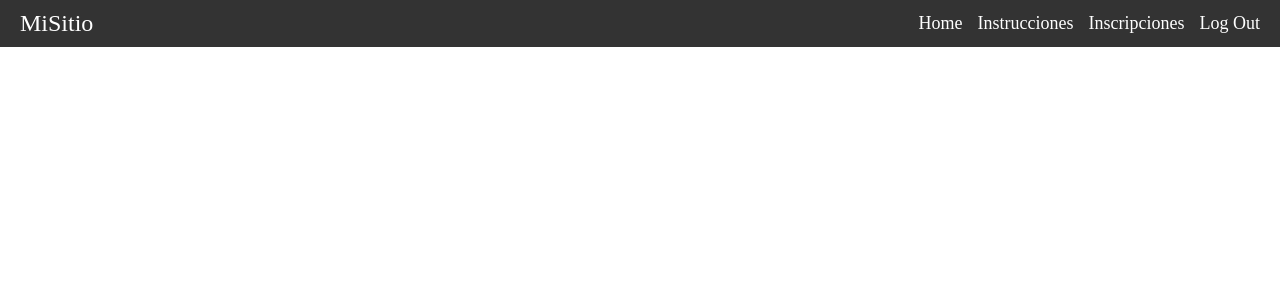
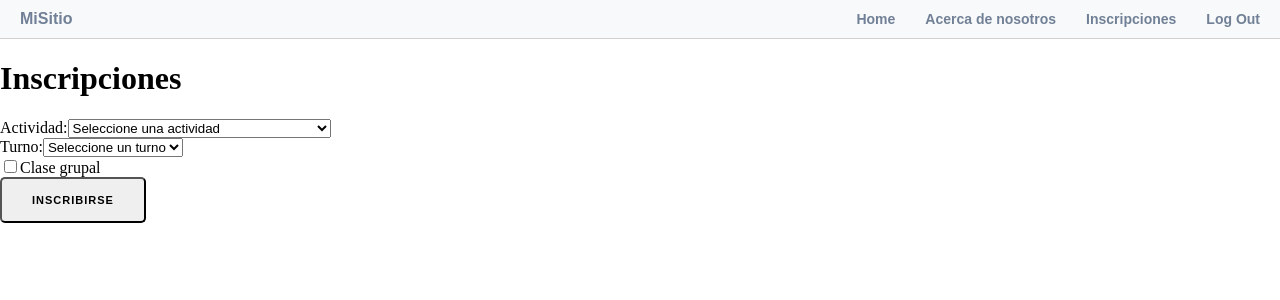
Before and after one commit to FranciscoAlvareez/Pagina-agenda-de-escuela, a React (Create React App) app in the folder agenda_escuela/: page /inscripciones in a window 1280 px wide. Shown: the top 300 px of the page. Built offline with nearby package versions, Linux system fonts and the light colour scheme; the HTML template or start-up script is replaced by a standard one; a web font is replaced by a local one.

Commit message:
Cambios navbar,home,inscripciones

```diff
--- a/agenda_escuela/src/App.js
+++ b/agenda_escuela/src/App.js
@@ -4,6 +4,8 @@ import Forms from "./Components/Forms/index.jsx";
 import React from "react";
 import Home from "./Views/Home";
 import NavBar from "./Components/NavBar/NavBar.jsx";
+import Instrucciones from "./Views/AboutUs.jsx"; // Importa el componente Instrucciones
+import Inscripciones from "./Views/Inscripciones.jsx";
 import { useLocation } from "react-router-dom";
 
 function App() {
@@ -14,22 +16,20 @@ function App() {
   );
 }
 
-// Componente que maneja las rutas y el NavBar
 const AppRoutes = () => {
-  const location = useLocation(); // Ahora se usa aquí, dentro de un contexto de Router
-
-  // Define las rutas en las que NO quieres mostrar el NavBar
+  const location = useLocation();
   const noNavBarRoutes = ["/login", "/register"];
 
   return (
     <div>
-      {/* Renderiza NavBar solo si la ruta actual no está en noNavBarRoutes */}
       {!noNavBarRoutes.includes(location.pathname) && <NavBar />}
       <Routes>
         <Route path="/" element={<Forms title={"Login"} />} />
         <Route path="/home" element={<Home />} />
         <Route path="/login" element={<Forms title={"Login"} />} />
         <Route path="/register" element={<Forms title={"Register"} />} />
+        <Route path="/instrucciones" element={<Instrucciones />} />
+        <Route path="/inscripciones" element={<Inscripciones />} />
       </Routes>
     </div>
   );
--- a/agenda_escuela/src/Components/NavBar/NavBar.css
+++ b/agenda_escuela/src/Components/NavBar/NavBar.css
@@ -1,67 +1,76 @@
 /* NavBar.css */
+
 .navBar {
   display: flex;
   align-items: center;
   justify-content: space-between;
-  background-color: #333;
+  background-color: #f8f9fa;
   padding: 10px 20px;
-  color: white;
+  border-bottom: 1px solid #d1d1d1;
+  font-family: Arial, sans-serif;
+}
+
+.navBar-logo {
+  font-size: 16px;
+  color: #718096;
+  font-weight: bold;
 }
 
 .navBar-logo a {
-  color: white;
-  font-size: 24px;
+  color: #718096;
   text-decoration: none;
 }
 
 .navBar-links {
   display: flex;
-  gap: 15px;
   list-style: none;
+  gap: 30px; /* Espacio entre los elementos */
   margin: 0;
   padding: 0;
 }
 
-.navBar-links li a {
-  color: white;
-  text-decoration: none;
-  font-size: 18px;
-  transition: color 0.3s ease;
+.navBar-links li {
+  font-size: 14px;
+  font-weight: bold;
 }
 
-.navBar-links li a:hover {
-  color: #ff6600;
+.navBar-links a {
+  text-decoration: none;
+  color: #718096;
+  transition: color 0.3s;
 }
 
-/* Botón de menú para móviles */
+.navBar-links a:hover {
+  color: #2d3748;
+}
+
 .navBar-toggle {
   display: none;
-  font-size: 24px;
-  background: none;
-  border: none;
-  color: white;
-  cursor: pointer;
-}
-
-/* Efecto de abrir/cerrar el menú en pantallas pequeñas */
-.navBar-links.open {
-  display: block;
 }
 
 @media (max-width: 768px) {
   .navBar-links {
     display: none;
-    flex-direction: column;
-    gap: 10px;
-    position: absolute;
-    top: 60px;
-    right: 20px;
-    background-color: #333;
-    padding: 10px;
-    border-radius: 5px;
   }
 
   .navBar-toggle {
     display: block;
+    font-size: 24px;
+    background: none;
+    border: none;
+    color: #718096;
+    cursor: pointer;
+  }
+
+  .navBar-links.open {
+    display: flex;
+    flex-direction: column;
+    position: absolute;
+    top: 50px;
+    right: 20px;
+    background-color: #f8f9fa;
+    padding: 10px;
+    border: 1px solid #d1d1d1;
+    gap: 10px;
   }
 }
--- a/agenda_escuela/src/Components/NavBar/NavBar.jsx
+++ b/agenda_escuela/src/Components/NavBar/NavBar.jsx
@@ -20,8 +20,9 @@ const NavBar = () => {
           <Link to="/home">Home</Link>
         </li>
         <li>
-          <Link to="/instrucciones">Instrucciones</Link>
+          <Link to="/instrucciones">Acerca de nosotros</Link>{" "}
         </li>
+
         <li>
           <Link to="/inscripciones">Inscripciones</Link>
         </li>
--- /dev/null
+++ b/agenda_escuela/src/Views/AboutUs.jsx
@@ -0,0 +1,12 @@
+export default function About_us() {
+  return (
+    <div>
+      <h1>Acerca de nosotros</h1>
+      <p>
+        Para inscribirte a una actividad, selecciona la actividad que deseas
+        realizar, el turno en el que deseas realizarla y si deseas una clase
+        grupal o individual.
+      </p>
+    </div>
+  );
+}
--- a/agenda_escuela/src/Views/Home.jsx
+++ b/agenda_escuela/src/Views/Home.jsx
@@ -2,15 +2,8 @@ function Home() {
   return (
     <div className="Barra">
       <div className="conteiner">
-        <h1>Snow Sport School</h1>
-
-        <button>Home</button>
-
-        <button>Intructions</button>
-
-        <button>Inscriptions</button>
-
-        <button>Log Out</button>
+        <h1>Home</h1>
+        <p>¡Bienvenido a MiSitio!</p>
       </div>
     </div>
   );
--- /dev/null
+++ b/agenda_escuela/src/Views/Inscripciones.jsx
@@ -0,0 +1,81 @@
+import React, { useState } from "react";
+
+const activities = [
+  { name: "Snowboard", cost: 100, ageRestriction: 12 },
+  { name: "Ski", cost: 120, ageRestriction: 10 },
+  { name: "Moto de Nieve", cost: 150, ageRestriction: 16 },
+];
+
+const shifts = ["De 9:00 a 11:00", "De 12:00 a 14:00", "De 16:00 a 18:00"];
+
+const Inscripciones = () => {
+  const [selectedActivity, setSelectedActivity] = useState("");
+  const [selectedShift, setSelectedShift] = useState("");
+  const [isGroupClass, setIsGroupClass] = useState(false);
+
+  const handleActivityChange = (e) => {
+    setSelectedActivity(e.target.value);
+  };
+
+  const handleShiftChange = (e) => {
+    setSelectedShift(e.target.value);
+  };
+
+  const handleClassTypeChange = (e) => {
+    setIsGroupClass(e.target.checked);
+  };
+
+  const handleSubmit = (e) => {
+    e.preventDefault();
+    // Handle form submission logic here
+    console.log({
+      selectedActivity,
+      selectedShift,
+      isGroupClass,
+    });
+  };
+
+  return (
+    <div>
+      <h1>Inscripciones</h1>
+      <form onSubmit={handleSubmit}>
+        <div>
+          <label>Actividad:</label>
+          <select value={selectedActivity} onChange={handleActivityChange}>
+            <option value="">Seleccione una actividad</option>
+            {activities.map((activity) => (
+              <option key={activity.name} value={activity.name}>
+                {activity.name} - ${activity.cost} - Edad mínima:{" "}
+                {activity.ageRestriction}
+              </option>
+            ))}
+          </select>
+        </div>
+        <div>
+          <label>Turno:</label>
+          <select value={selectedShift} onChange={handleShiftChange}>
+            <option value="">Seleccione un turno</option>
+            {shifts.map((shift) => (
+              <option key={shift} value={shift}>
+                {shift}
+              </option>
+            ))}
+          </select>
+        </div>
+        <div>
+          <label>
+            <input
+              type="checkbox"
+              checked={isGroupClass}
+              onChange={handleClassTypeChange}
+            />
+            Clase grupal
+          </label>
+        </div>
+        <button type="submit">Inscribirse</button>
+      </form>
+    </div>
+  );
+};
+
+export default Inscripciones;
```
